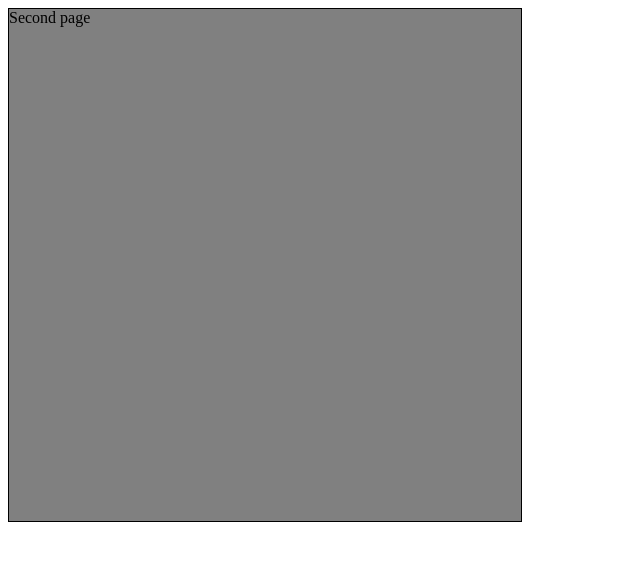
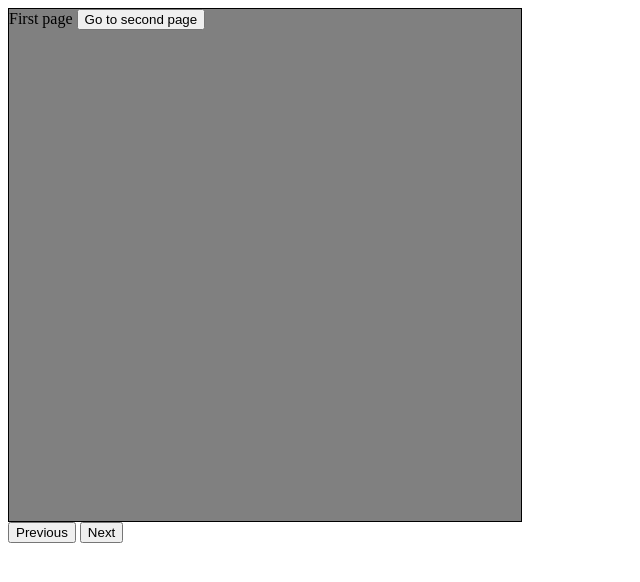
Before and after one commit to gogoprog/jquery-uipages, a website: page demo/index.html in a window 1280 px wide. Shown: the whole page, without its empty margins (0-640 px from the left). Drawn offline with nearby package versions, Linux system fonts and the light colour scheme.

Commit message:
Updated PagesSet

```diff
--- a/demo/index.html
+++ b/demo/index.html
@@ -25,17 +25,31 @@
     </head>
     <body>
         <div id="pages">
-            <div>First page</div>
-            <div id="second">Second page</div>
-            <div class="third">Third page</div>
-            <div>Forth page</div>
+            <div>
+                First page
+                <input type="button" value="Go to second page" onclick="container.uiPages('#second');"/>
+            </div>
+            <div id="second">
+                Second page
+                <input type="button" value="Go to third page" onclick="container.uiPages('.third');"/>
+            </div>
+            <div class="third">
+                Third page
+                <input type="button" value="Go to fourth page" onclick="container.uiPages(3);"/>
+            </div>
+            <div>
+                Fourth page
+                <input type="button" value="Go to first page" onclick="container.uiPages(0);"/>
+            </div>
         </div>
+        <input type="button" value="Previous" onclick="container.uiPages('previous');"/>
+        <input type="button" value="Next" onclick="container.uiPages('next');"/>
         <script>
             var container;
             $(function() {
                 container = $("#pages").uiPages();
 
-                container.uiPages("#second");
+                container.uiPages(0);
             });
         </script>
     </body>
```
Also changed, not shown: dist/jquery.uipages.js, 2 other files.
